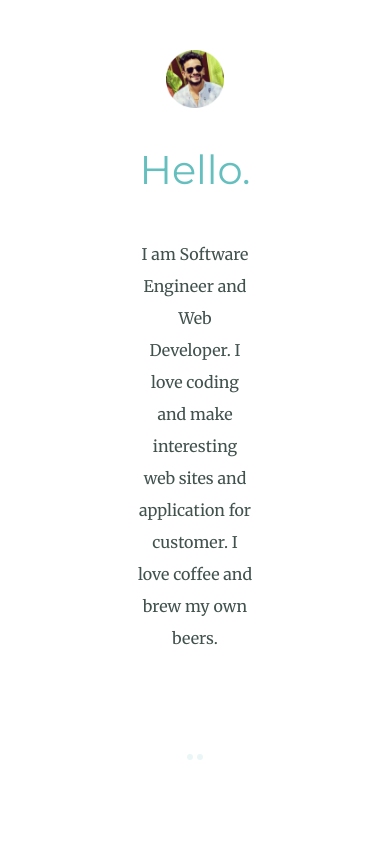
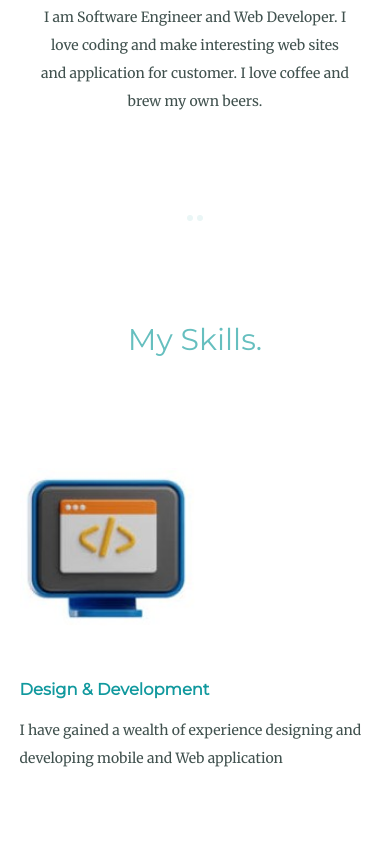
Before and after one commit to abhishekpawar4p/My-cv, a plain HTML site: page index.html in a window 390 px wide. Shown: the part 988-1844 px from the top of the page. Drawn offline with Linux system fonts and the light colour scheme.

Commit message:
Update style.css

```diff
--- a/css/style.css
+++ b/css/style.css
@@ -145,3 +145,48 @@ hr{
     font-size: 0.75rem;
     padding: 20px 0;
 }
+@media(max-width:600px) {
+    body {
+        font-size: 14px;
+      }
+
+      h1 {
+        font-size: 3.125rem;
+      }
+
+      h2 {
+        font-size: 1.875rem;
+      }
+
+      .top-cloud {
+        display: none;
+      }
+
+      .bottom-cloud {
+        display: none;
+      }
+
+      .intro {
+        width: 80%;
+      }
+
+      .profile-img {
+        width: 30%;
+      }
+
+      .skill-row {
+        width: 90%;
+      }
+
+      .code-img,
+      .data-img {
+        width: 50%;
+        float: none;
+        margin: 0 auto 30px;
+      }
+
+      .contact-me-description {
+        width: 80%;
+      }
+
+}
```
